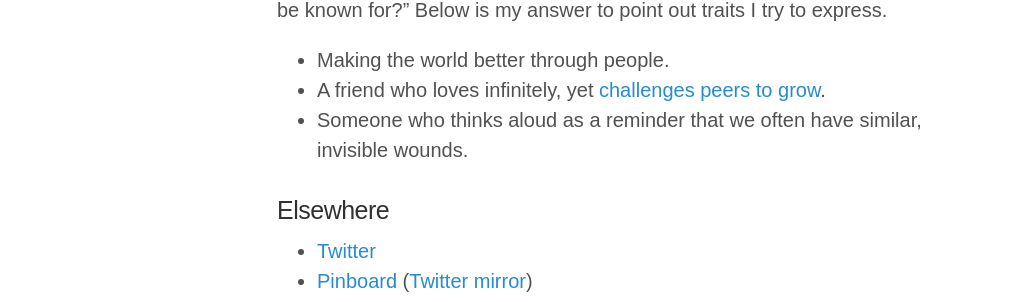
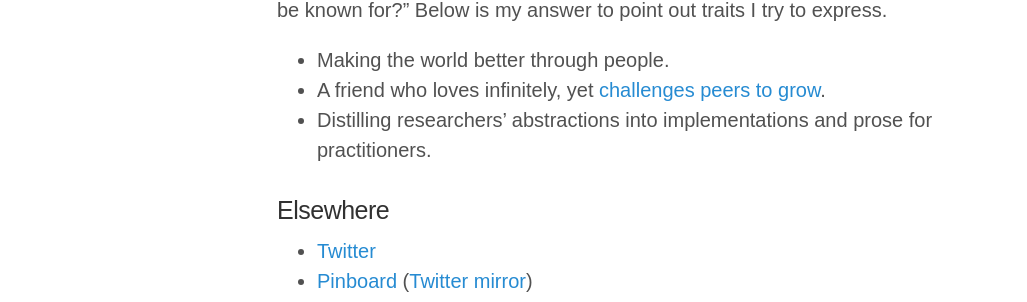
Before and after one commit to rvsrvs/jasdev.github.io, a Jekyll site: the page built from about.md, in a window 1280 px wide. Shown: the part 689-991 px from the top of the page, without its empty margins (3-1030 px from the left). Built offline with Jekyll 4.4.1, drawn with Linux system fonts in a browser that asks for light colours; some web fonts are replaced.

Commit message:
Stepping towards my larger research goal.

```diff
--- a/about.md
+++ b/about.md
@@ -18,7 +18,7 @@ One of the most impactful questions I’ve come across is “what would you like
 
 - Making the world better through people.
 - A friend who loves infinitely, yet [challenges peers to grow](https://pinboard.in/u:jasdev/b:545f16fe01bd).
-- Someone who thinks aloud as a reminder that we often have similar, invisible wounds.
+- Distilling researchers’ abstractions into implementations and prose for practitioners.
 
 ### Elsewhere
 
```
